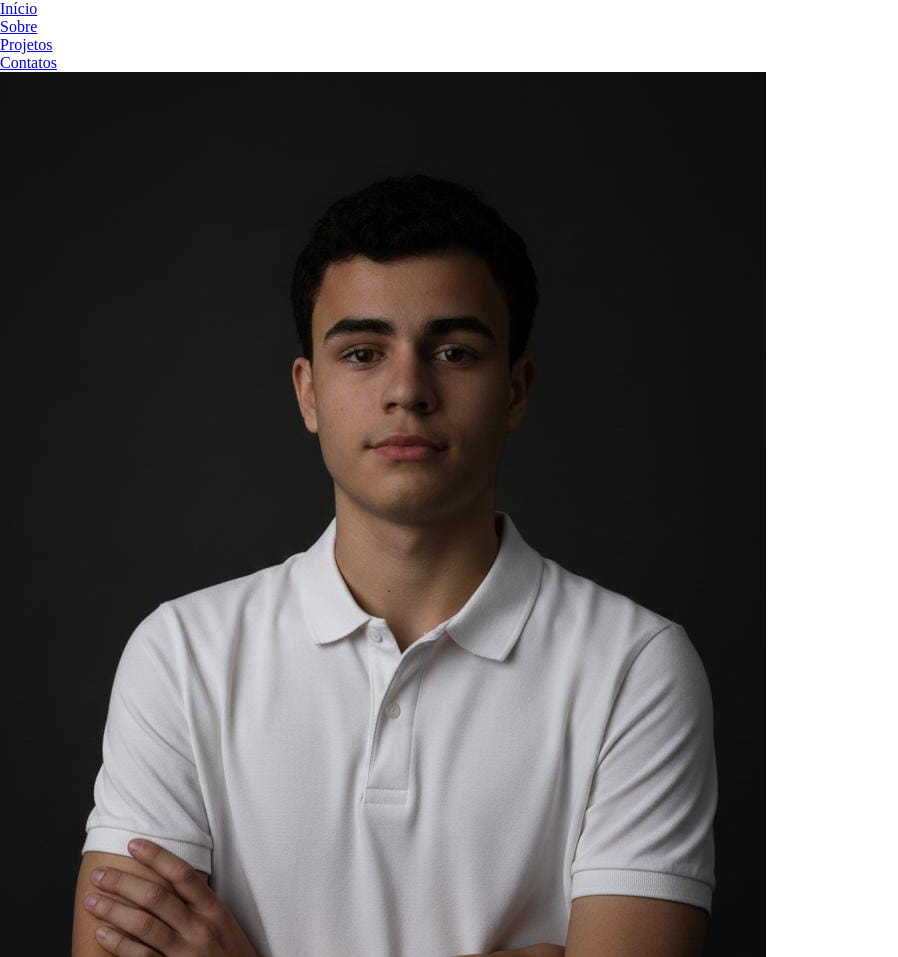
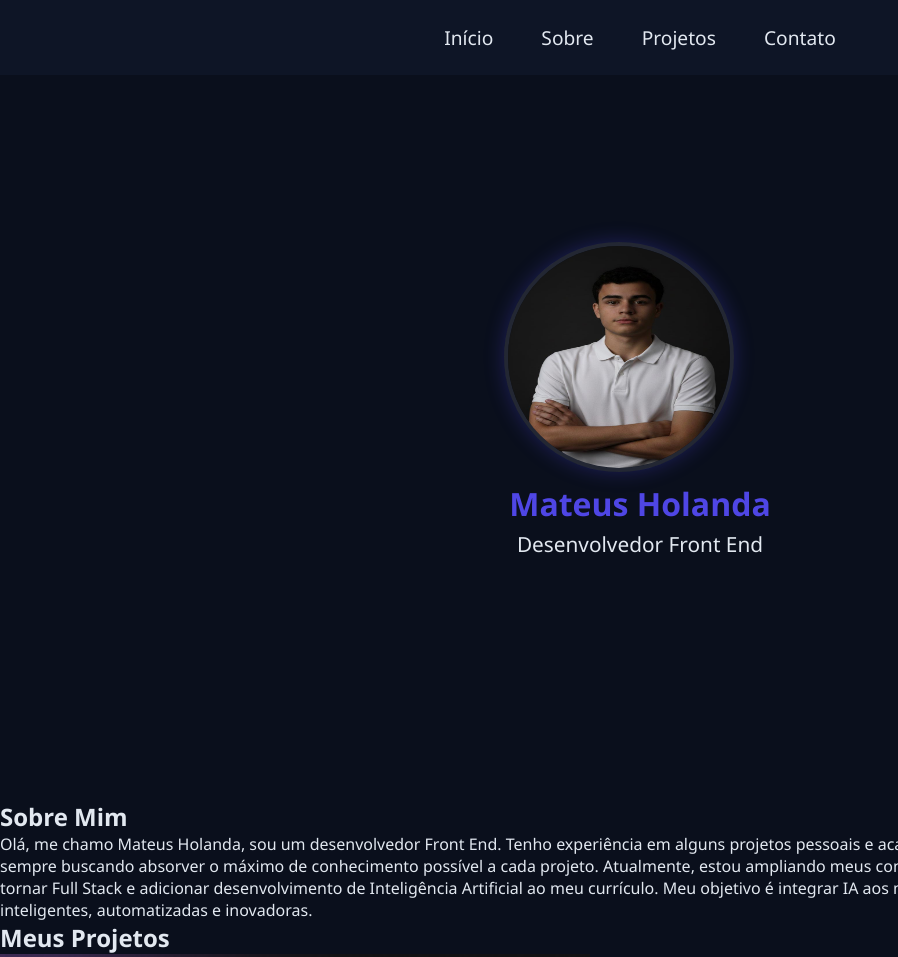
Before and after one commit to MateusHolanda-dev/Portfolio, a plain HTML site: page index.html in a window 1280 px wide. Shown: the top 957 px of the page, without its empty margins (0-898 px from the left). Drawn offline with Linux system fonts and the light colour scheme; files whose address does not match are found by name.

Commit message:
inicio do css

```diff
--- a/index.html
+++ b/index.html
@@ -10,31 +10,31 @@
     <nav class="navegacao">
         <ul class="menu">
             <li>
-                <a href="início">Início</a>
+                <a href="início" class="menu-link">Início</a>
             </li>
 
 
             <li>
-                <a href="sobre">Sobre</a>
+                <a href="sobre" class="menu-link">Sobre</a>
             </li>
 
 
             <li>
-                <a href="projetos">Projetos</a>
+                <a href="projetos" class="menu-link">Projetos</a>
             </li>
 
 
             <li>
-                <a href="contatos">Contatos</a>
+                <a href="contato" class="menu-link">Contato</a>
         </ul>
     </nav>
 
-    <main id="início" class="cabeçalho">
+    <main id="início" class="cabecalho">
         <div>
             <img src="foto profissional1.jpg" alt="" class="foto-perfil">
 
             <h1>Mateus Holanda</h1>
-            <p>Desenvolvedor Full Stack e IA</p>
+            <p class="cabecalho-sub-titulo">Desenvolvedor Front End</p>
 
         </div>
 
@@ -44,9 +44,9 @@
         <h2 class="sobre-titulo">Sobre Mim</h2>
 
         <div class="sobre-caixa">
-            <p class="sobre-paragrafo">Olá, me chamo Mateus Holanda, sou um desenvolvedor Full Stack. Tenho experiência em construir aplicações modernas, funcionais e bem estruturadas, sempre buscando escrever código limpo e eficiente.
+            <p class="sobre-paragrafo">Olá, me chamo Mateus Holanda, sou um desenvolvedor Front End. Tenho experiência em alguns projetos pessoais e acadêmicos, onde pude aplicar meus conhecimentos, sempre buscando absorver o máximo de conhecimento possível a cada projeto.
 
-Atualmente, estou ampliando meus conhecimentos e tenho grande interesse em adicionar desenvolvimento de Inteligência Artificial ao meu currículo. Meu objetivo é integrar IA aos meus projetos para criar aplicações mais inteligentes, automatizadas e inovadoras.</p>
+Atualmente, estou ampliando meus conhecimentos e tenho grande interesse em me tornar Full Stack e adicionar desenvolvimento de Inteligência Artificial ao meu currículo. Meu objetivo é integrar IA aos meus projetos para criar aplicações mais inteligentes, automatizadas e inovadoras.</p>
         </div>
     </section>
 
--- a/style.css
+++ b/style.css
@@ -2,4 +2,94 @@
     margin: 0;
     padding: 0;
     box-sizing: border-box;
+    font-family: 'Segoe UI', Tahoma, Geneva, Verdana, sans-serif;
 }
+
+html{
+    scroll-behavior: smooth;
+}
+
+:root{
+    --primaria: #4f46e5;
+    --secundaria: #7c3aed;
+    --escuro: #0f172a;
+    --maisescuro: #0a0f1c;
+    --claro: #e2e8f0;
+    --vidro: rgba(255, 255, 255, 0.1);
+}
+
+body{
+    background-color: var(--maisescuro);
+    color: var(--claro);
+    overflow-x: hidden;
+}
+
+.navegacao{
+    background: rgba(15, 23, 42, 0.8);
+    position: fixed;
+    width: 100%;
+    z-index: 100;
+    top: 0;
+    padding: 1.5rem;
+}
+.menu{
+    display: flex;
+    justify-content: center;
+    gap: 2rem;
+    list-style: none;
+}
+.menu-link{
+    text-decoration: none;
+    color: var(--claro);
+    font-weight: 500;
+    padding: 0.5rem ;
+    font-size: 1.2rem;
+    transition: color 0.3s ease;
+    position: relative;
+}
+.menu-link::after{
+    content: '';
+    width: 0;
+    height: 2px;
+    position: absolute;
+    bottom: 0;
+    left: 0;
+    background: linear-gradient(90deg, var(--primaria), var(--secundaria));
+}
+.menu-link:hover::after{
+    width: 100%;
+    transition: width 0.5s ease;
+}
+
+.cabecalho{
+    min-height: 100vh;
+    display: flex;
+    flex-direction: column;
+    justify-content: center;
+    align-items: center;
+}
+
+.foto-perfil{
+    width: 230px;
+    height: 230px;
+    border-radius: 50%;
+    border: 4px solid var(--vidro);
+    box-shadow: 0 0 20px rgba(79, 70, 229, 0.3);
+
+}
+
+h1{
+    color: var(--primaria);;
+    font-weight: bold;
+    margin: 5px;
+}
+
+.cabecalho-sub-titulo{
+    font-size: 1.3rem;
+    color: var(--claro);
+    text-align: center;
+}
+
+.sobre{
+
+}
```
Also changed, not shown: Devclub.jpg (renamed from img/Devclub.jpg), Devlinks.png (renamed from img/Devlinks.png), escola em dia.jpg (renamed from img/escola em dia.jpg), foto profissional1.jpg (renamed from img/foto profissional1.jpg).
